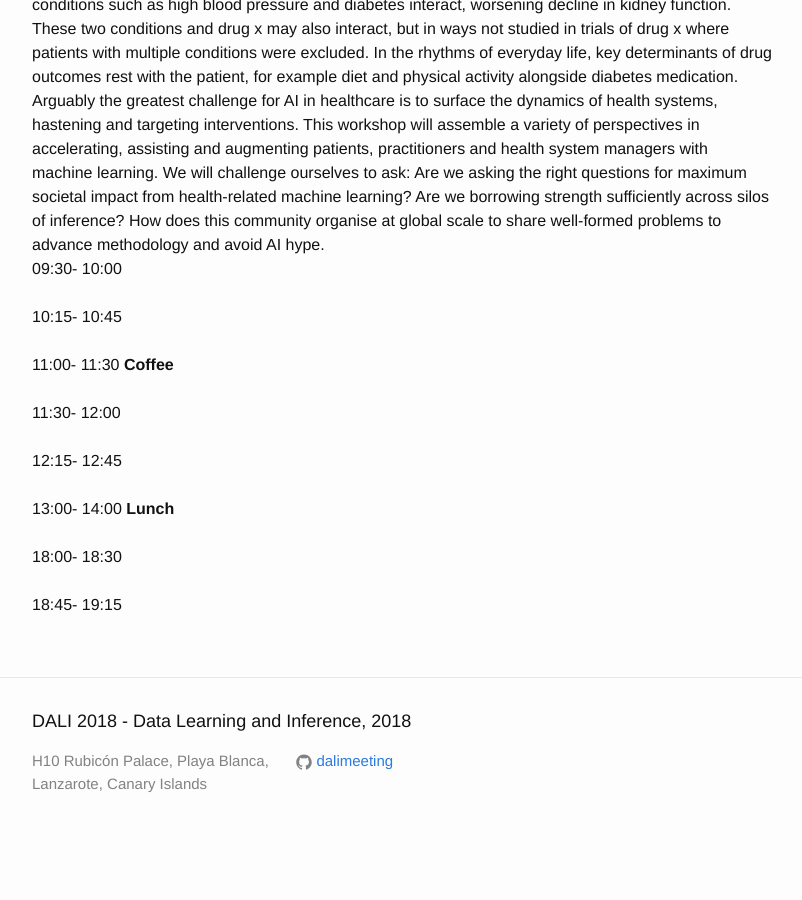
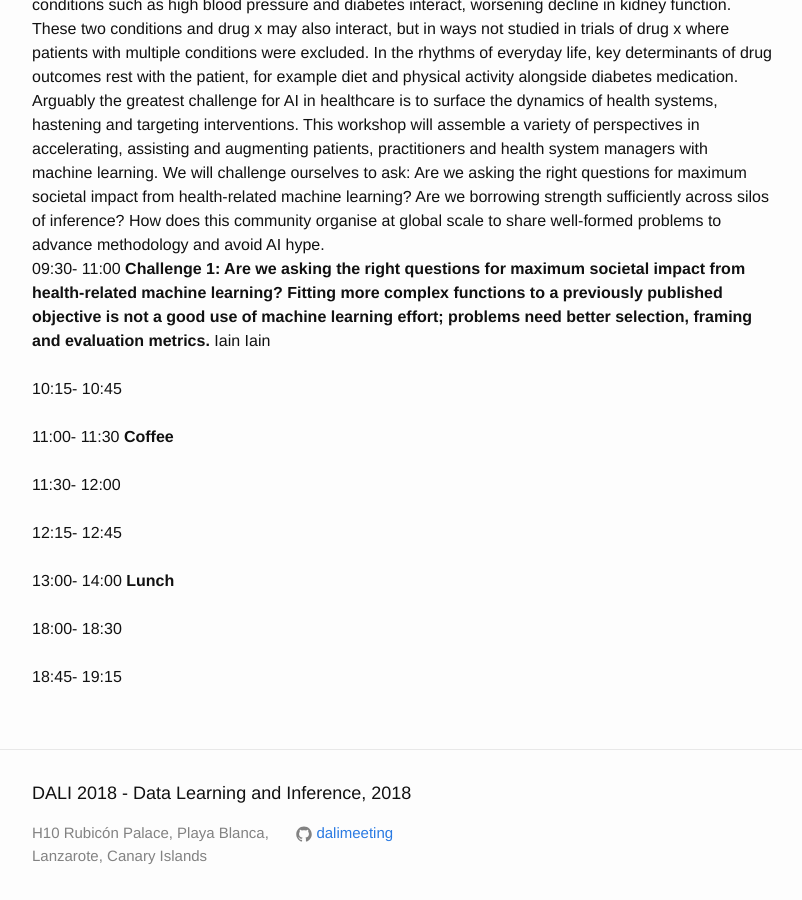
Before and after one commit to dalimeeting/dalimeeting.github.io, a Jekyll site: the page built from _posts/2018-04-05-workshopHealthCare.md, in a window 1280 px wide and 900 px high, scrolled down 919 px. Shown: the whole window, without its empty margins (238-1040 px from the left). Built offline with Jekyll 4.4.1, drawn with Linux system fonts in a browser that asks for light colours; before the commit the page ends 1774 px from its top, so only the background shows below that.

Commit message:
Update 2018-04-05-workshopHealthCare.md

```diff
--- a/_posts/2018-04-05-workshopHealthCare.md
+++ b/_posts/2018-04-05-workshopHealthCare.md
@@ -43,15 +43,15 @@ organizers:
 room:
 show_abstracts: false
 talks:
-- title:
+- title: "Challenge 1: Are we asking the right questions for maximum societal impact from health-related machine learning? Fitting more complex functions to a previously published objective is not a good use of machine learning effort; problems need better selection, framing and evaluation metrics."
   author:
-  - family:
-    given:
+  - family: Iain
+    given: Iain
     url:
     institute:
   youtube:
   start: "09:30"
-  end: "10:00"
+  end: "11:00"
 - title:
   author:
   - given:
```
